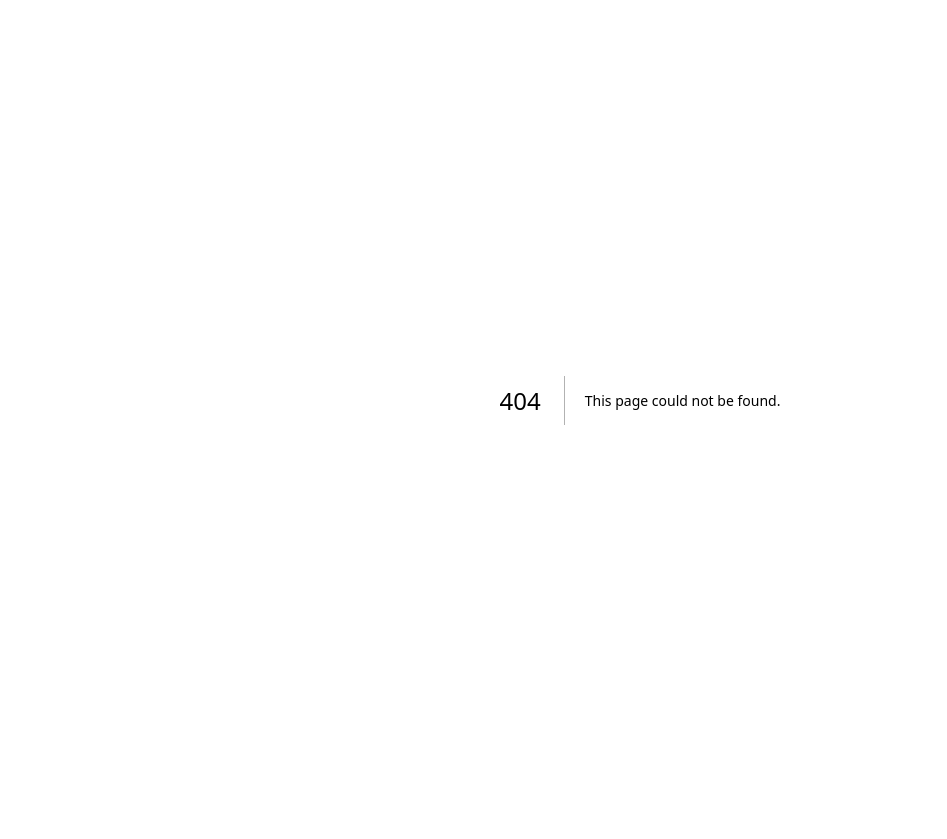
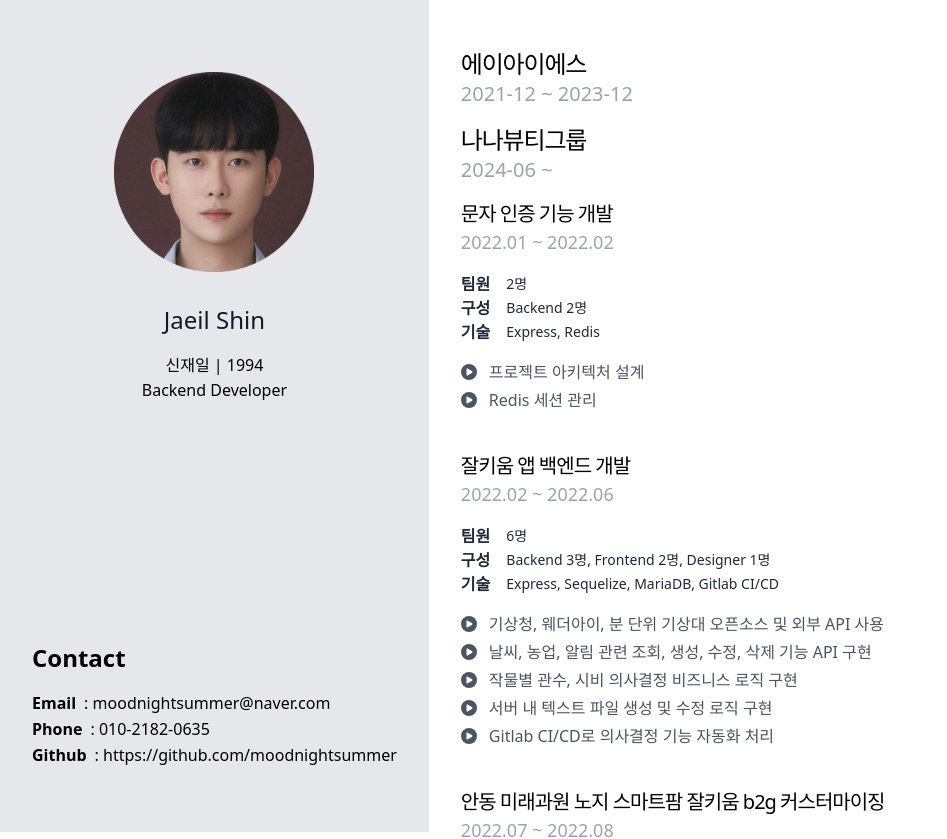
Before and after one commit to moodnightsummer/portfolio, a Next.js app: page /nana in a window 1280 px wide. Before the commit this address had no page. Shown: the top 839 px of the page, without its empty margins (0-947 px from the left). Before the commit the page ends 800 px from the top, so only its background shows below. Built offline with nearby package versions, Linux system fonts and the light colour scheme.

Commit message:
feat: 경력기술서 추가

```diff
--- a/contents/career.js
+++ b/contents/career.js
@@ -117,6 +117,60 @@
       },
     ],
   },
+  {
+    companyName: "나나뷰티그룹",
+    period: "2024-06 ~ ",
+    occupation: "백엔드 개발자",
+    link: "nana",
+    rank: "주임",
+    description: [
+      "글로벌 성형 커뮤니티 서비스의 백엔드 업무를 수행하였으며, 해당 커뮤니티 서비스의 관리자 페이지를 전면 개발하였습니다.",
+    ],
+    workExperience: [
+      "글로벌 성형 커뮤니티 서비스 신규 구축에서 백엔드 아키텍처 설계부터 핵심 API 개발까지 전반적인 서버 개발을 주도하였습니다.",
+      "NestJS + TypeORM 기반으로 커뮤니티, 알림, 미디어 등 핵심 도메인 API를 설계 및 구현하여 서비스 백엔드 구조를 구축하였습니다.",
+      "AWS(EC2, ALB, S3, Lambda) 기반 인프라 설계와 Docker + CI/CD 자동화 환경을 구축하여 안정적인 운영 및 배포 효율을 확보하였습니다.",
+      "S3 업로드 + Lambda 압축 파이프라인을 구축하여 미디어 처리 자동화 및 저장 비용·응답 속도 최적화를 수행하였습니다.",
+      "Redis 기반 캐싱 및 Pub/Sub 구조를 활용해 토큰 관리와 알림 서버를 분리 설계하여 성능과 확장성을 개선하였습니다.",
+      "Google·Apple 소셜 로그인과 JWT 인증 구조를 통합 설계하여 인증 흐름 단순화 및 보안 구조를 개선하였습니다.",
+    ],
+    history: [
+      {
+        workPeriod: "2024.06 ~ 진행 중",
+        title: "글로벌 성형 커뮤니티 서비스 개발",
+        people: "5명",
+        member: "Backend 1명, Frontend 1명, Designer 2명, Project Manager 1명",
+        skills: ["NodeJS", "NestJS", "Redis", "AWS"],
+        description: "직접적인 개발 및 기획 참여, 운영 업무",
+        jobDescription: [
+          "프로젝트 아키텍처 설계",
+          "AWS 인프라(Amazon EC2, ALB, S3, Lambda, Route53) 기반 서버 설계 및 배포",
+          "S3 업로드 및 Lambda 압축 처리 로직 구현 및 미디어 응답 속도 및 저장 비용 최적화",
+          "Google, Apple 소셜 로그인 기능 및 JWT 인증 시스템 통합 구현",
+          "푸시 알림 서버 분리 및 Pub/Sub 기반 알림 전송 구조 설계",
+          "Docker 기반 멀티스테이지 빌드 및 CI/CD 파이프라인 구성으로 운영 효율화",
+          "Redis Pub/Sub 및 cron 기반 스케줄러 구현",
+          "인증/인가, 토큰 재발급, 소셜 로그인 로직 통합, Role Guard 도입 등 보안 최적화",
+        ],
+      },
+      {
+        workPeriod: "2025.11 ~ 진행 중",
+        title: "글로벌 성형 커뮤니티 관리자 페이지 개발 및 유지보수",
+        people: "1명",
+        member: "Backend 1명",
+        skills: ["NodeJS", "NestJS", "NextJS", "Redis", "AWS"],
+        description: "직접적인 개발 및 기획 참여, 운영 업무",
+        jobDescription: [
+          "Next.js + NestJS 기반 관리자 웹 아키텍처 설계 및 화면 개발",
+          "유저, 게시글, 의사, 병원 등 핵심 리소스 관리 API 및 운영 통계 API 설계·구현",
+          "운영 로그 조회 및 모니터링 기능 개발로 관리자 업무 효율 개선",
+          "Docker 멀티스테이지 빌드 및 CI/CD 파이프라인 구성으로 배포 자동화",
+          "JWT 기반 인증/인가 구조 설계 및 토큰 재발급, Role Guard 적용",
+          "Redis 기반 세션 및 권한 관리 구조 적용으로 관리자 보안 강화",
+        ],
+      },
+    ],
+  },
 ];
 
 export default data;
--- /dev/null
+++ b/pages/nana.js
@@ -0,0 +1,19 @@
+import CareerLayout from "@/components/careerLayout";
+import Layout from "@/components/layout";
+export default function Ais() {
+  return (
+    <div className="flex flex-col md:flex-row sticky top-0">
+      {/* Layout 영역 */}
+      <div className="md:col-span-1 p-4 bg-gray-200 md:w-2/8 h-full md:flex-shrink-0 z-50 sticky top-0">
+        <Layout />
+      </div>
+
+      {/* 나머지 두 개의 영역 */}
+      <div className="md:col-span-1 flex-1 flex flex-col m-8">
+        <div className="mb-8">
+          <CareerLayout />
+        </div>
+      </div>
+    </div>
+  );
+}
```
